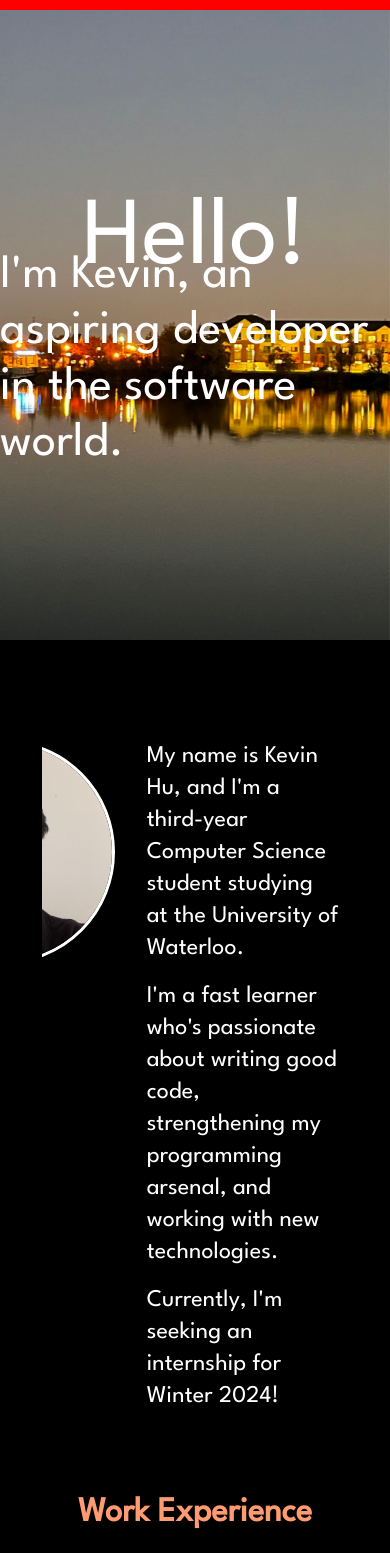
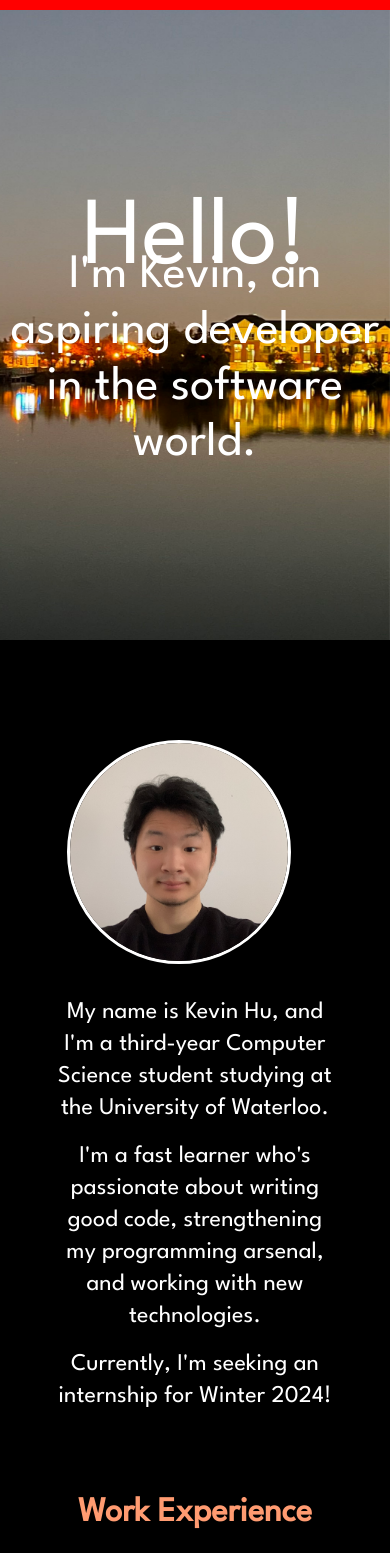
Before and after one commit to kevinhu12/profile, a React (Create React App) app: page / in a window 390 px wide. Shown: the top 1553 px of the page. Built offline with nearby package versions, Linux system fonts and the light colour scheme; the HTML template or start-up script is replaced by a standard one.

Commit message:
Added responsive UI for mobile

```diff
--- a/src/sections/Home.js
+++ b/src/sections/Home.js
@@ -34,6 +34,7 @@ const Home = ({
                         Hello!
                     </Typography>
                     <Typography
+                        align='center'
                         color='primary'
                         sx={{ mt: 10, position: 'absolute' }}
                         variant='h3'
--- a/src/sections/contact/ContactInfo.js
+++ b/src/sections/contact/ContactInfo.js
@@ -24,7 +24,7 @@ const ContactInfo = ({
                 </Grid>
 
                 {contacts.map((contact, i) => (
-                    <Grid xs={4} display='flex' flexDirection='column' alignItems='center'>
+                    <Grid xs={12} sm={4} display='flex' flexDirection='column' alignItems='center'>
                         {/* TODO: move link to a "open in new tab" button beside the account instead (maybe) */}
                         {i === 0 ? (
                             <GitHubIcon color='primary' fontSize='large' />
--- a/src/sections/hobbies/HobbyCard.js
+++ b/src/sections/hobbies/HobbyCard.js
@@ -12,7 +12,6 @@ const HobbyCard = ({
     theme
 }) => (
     <Card
-        // className='mobileView'
         sx={{
             border: '0.15rem solid white',
             display: 'flex',
--- a/src/sections/technical-skillset/TechnicalSkills.js
+++ b/src/sections/technical-skillset/TechnicalSkills.js
@@ -46,7 +46,8 @@ const TechnicalSkills = ({
 
                 {/* Featured Languages */}
                 <Grid
-                    xs={5}
+                    xs={12}
+                    md={5}
                     display='flex'
                     flexDirection='column'
                     justifyContent='center'
@@ -69,7 +70,8 @@ const TechnicalSkills = ({
 
                 {/* Aptitude Meter */}
                 <Grid
-                    xs={7}
+                    xs={12}
+                    md={7}
                     display='flex'
                     justifyContent='center'
                 >
--- a/src/sections/work-experience/AboutMe.js
+++ b/src/sections/work-experience/AboutMe.js
@@ -9,21 +9,47 @@ const AboutMe = ({
     theme
 }) => (
     <Grid container>
-        <Grid item xs={4} display='flex' justifyContent='right' sx={{ pr: '2rem' }}>
+        <Grid
+            item
+            xs={12}
+            md={4}
+            display='flex'
+            justifyContent='center'
+            sx={{ pr: '2rem', [theme.breakpoints.down('md')]: { mb: 4 } }}
+        >
             <Avatar
                 alt='Kevin Hu'
                 src={headshot}
                 sx={{ width: sizes.avatar, height: sizes.avatar, border: '0.2rem solid #ffffff' }}
             />
         </Grid>
-        <Grid item xs={8} display='flex' flexDirection='column' justifyContent='center'>
-            <Typography color='primary' variant='h5' sx={{ mb: 2 }}>
+        <Grid
+            item
+            xs={12}
+            md={8}
+            display='flex'
+            flexDirection='column'
+            justifyContent='center'
+        >
+            <Typography
+                color='primary'
+                variant='h5'
+                sx={{ mb: 2, [theme.breakpoints.down('md')]: { textAlign: 'center' } }}
+            >
                 My name is Kevin Hu, and I'm a third-year Computer Science student studying at the University of Waterloo.
             </Typography>
-            <Typography color='primary' variant='h5' sx={{ mb: 2 }}>
+            <Typography
+                color='primary'
+                variant='h5'
+                sx={{ mb: 2, [theme.breakpoints.down('md')]: { textAlign: 'center' } }}
+            >
                 I'm a fast learner who's passionate about writing good code, strengthening my programming arsenal, and working with new technologies.
             </Typography>
-            <Typography color='primary' variant='h5' sx={{ mb: 2 }}>
+            <Typography
+                color='primary'
+                variant='h5'
+                sx={{ mb: 2, [theme.breakpoints.down('md')]: { textAlign: 'center' } }}
+            >
                 Currently, I'm seeking an internship for Winter 2024!
             </Typography>
         </Grid>
--- a/src/styles.css
+++ b/src/styles.css
@@ -31,9 +31,3 @@ code {
   border-bottom: 0.45em solid #DBD8F0;
   transform: skew(-10deg);
 }
-
-/* @media (max-width: 768px) {
-  .mobileView {
-    flex-direction: column;
-  }
-} */
```
